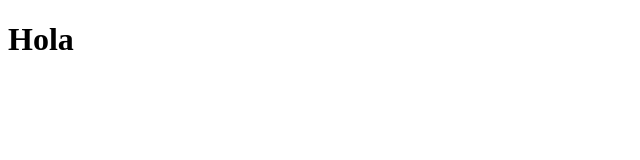
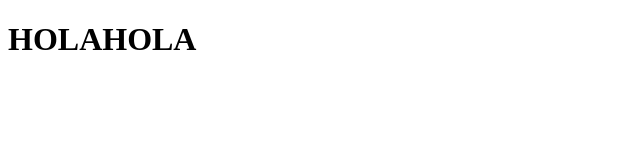
Before and after one commit to isc-joserodriguez/c17-prueba-git, a plain HTML site: page index.html in a window 1280 px wide. Shown: the whole page, without its empty margins (0-640 px from the left). Drawn offline with Linux system fonts and the light colour scheme.

Commit message:
Nuevo mensaje III

```diff
--- a/index.html
+++ b/index.html
@@ -8,6 +8,6 @@
 
 </head>
 <body>
-    <h1>Hola</h1>
+    <h1>HOLAHOLA</h1>
 </body>
 </html>
```
